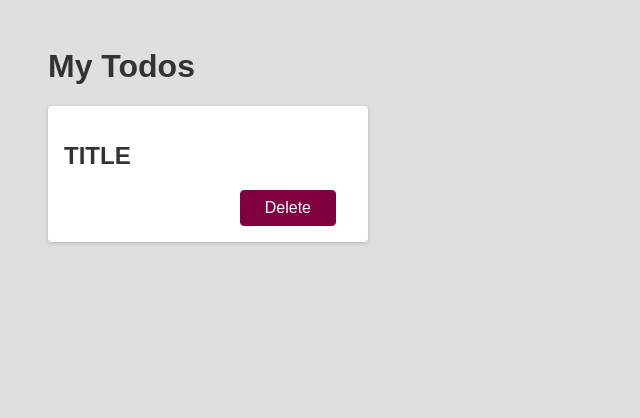
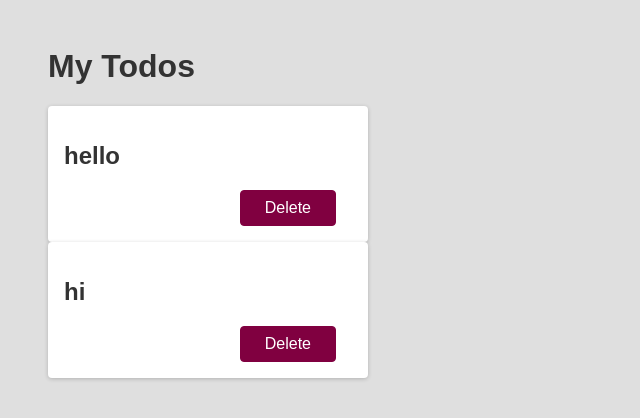
Before and after one commit to woongks/ReactJS_Practice, a React (Create React App) app in the folder react-practice/: page / in a window 1280 px wide. Shown: the top 418 px of the page, without its empty margins (0-640 px from the left). Built offline with nearby package versions, Linux system fonts and the light colour scheme.

Commit message:
[Add] made Todo component

```diff
--- a/react-practice/src/App.js
+++ b/react-practice/src/App.js
@@ -1,15 +1,11 @@
+import Todo from "./components/Todo";
+
 function App() {
   return (
     <div>
-      <div>
-        <h1>My Todos</h1>
-        <div className="card">
-          <h2>TITLE</h2>
-          <div className="actions">
-            <button className="btn">Delete</button>
-          </div>
-        </div>
-      </div>
+      <h1>My Todos</h1>
+      <Todo text="hello" />
+      <Todo text="hi" />
     </div>
   );
 }
--- /dev/null
+++ b/react-practice/src/components/Todo.js
@@ -0,0 +1,18 @@
+function Todo(props) {
+  function deleteHandler() {
+    console.log("clicked");
+    console.log(props.text);
+  }
+  return (
+    <div className="card">
+      <h2>{props.text}</h2>
+      <div className="actions">
+        <button className="btn" onClick={deleteHandler}>
+          Delete
+        </button>
+      </div>
+    </div>
+  );
+}
+
+export default Todo;
```
